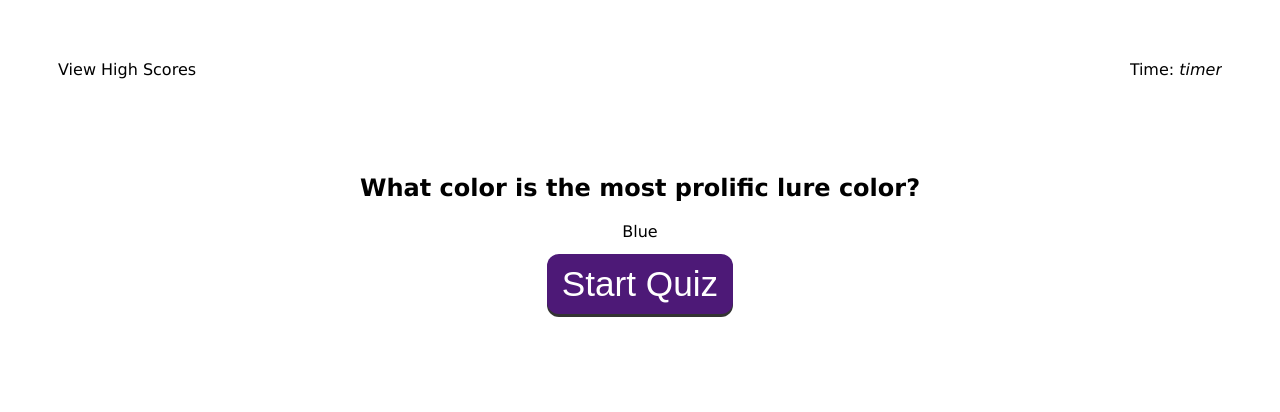
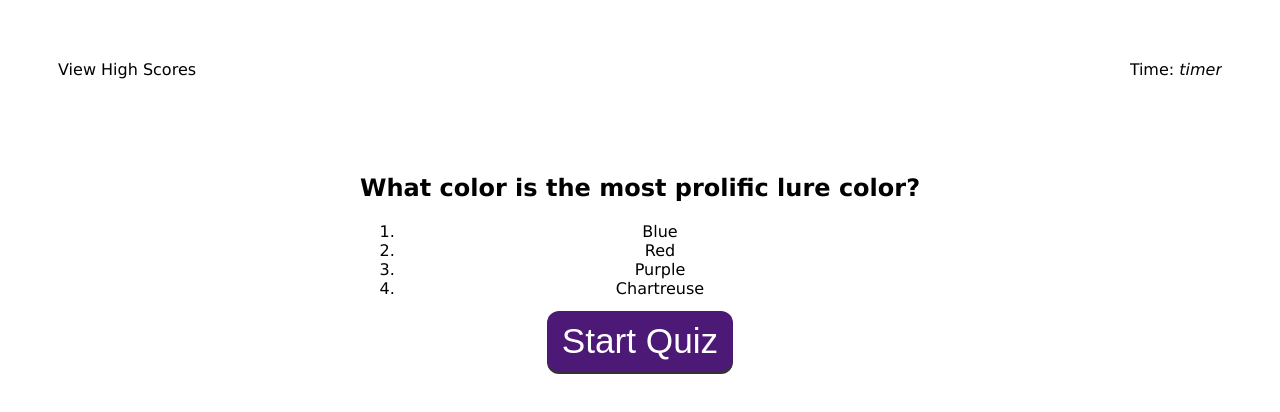
Before and after one commit to bradkuhne/API-challenge, a plain HTML site: page index.html in a window 1280 px wide. Both pictures are taken after a click on the button "Start Quiz". Drawn offline with Linux system fonts and the light colour scheme.

Commit message:
adding one list of answers and removed intro text

```diff
--- a/assets/js/script.js
+++ b/assets/js/script.js
@@ -1,6 +1,6 @@
 var buttonEl = document.querySelector("#start");
 var questionsEl = document.querySelector("#questions-to-ask");
-var answersEl = document.querySelector(".answers");
+var answersList = document.querySelector("#answers");
 
 const questions = ["What color is the most prolific lure color?", "All other things being eqaul, what time of day is the best time to catch fish?", "What is the name of the style for rigging a plastic worm in-line on an offset hook with a weight directly on top of the hook?", "Should you use stronger or lighter line when fishing around structure such as trees or moss?"];
 const quest1Answers = ["Blue", "Red", "Purple", "Chartreuse"];
@@ -18,30 +18,53 @@ console.log (quest4Correct);
 
 var questionCount = 0
 
-
-
-
 startQuiz = function() {
     console.log ("button was clicked");
-    // for (let i = 0; i < questions.length; i++) {
     if (questionCount < questions.length){
         console.log ("question count: " + questionCount + " Questions length: " + questions.length);
         questionsEl.textContent = questions[questionCount];
+        removeText();
         presentAnswers();
         buttonEl.addEventListener("click", startQuiz);
         questionCount++;
     }   else {
             console.log ("need to show all done text");
     }
-    //};
+};
+
+function createAnswerHandler() {
+    for (let x = 0; x < 4; x++) {
+        var answersEl = document.createElement("li");
+        answersEl.className = "answers";
+        answersEl.textContent = quest1Answers[x];
+        answersList.appendChild(answersEl);
+    };
+};
+
+function removeText() {
+    var textToRemove = document.getElementById("openingText");
+    textToRemove.remove();
 };
 
 function presentAnswers() {
     console.log ("in present answers function");
     switch (questionCount) {
         case 0:
-            console.log ("question 1 answers: " + quest1Answers[0] + "text in answersEl.textContent: " + answersEl.textContent);
-            answersEl.textContent = quest1Answers[0];
+            console.log ("question 1 answers: " + quest1Answers[0]);
+            // answersEl.textContent = quest1Answers[0];
+            createAnswerHandler();
+            // for (let x = 0; x < 3; x++) {
+            // quest1Answers.appendChild (answersEl);
+            // quest2Answers.appendChild (answersEl);
+            // quest3Answers.appendChild (answersEl);
+
+
+
+
+
+
+
+
             break;
         case 1:
             console.log ("question 2 answers: " + quest2Answers[0]);
--- a/index.html
+++ b/index.html
@@ -19,9 +19,10 @@
             <main class="page-content">
                 <section class = "main-content">
                     <h1 class="page-title" id="questions-to-ask">Fishing Quiz Challenge</h1>
-                        <p class="answers">Try to answer the following fishing questions within the time alotted.
+                        <p id="openingText">Try to answer the following fishing questions within the time alotted.
                             Incorrect answers will penalize your time/score by 10 seconds.  Press start to begin!
                         </p>
+                        <ol class="answers-list" id="answers"></ol>
                         <button class="btn" id="start">Start Quiz</button>
                     </section>
             </main>
```
